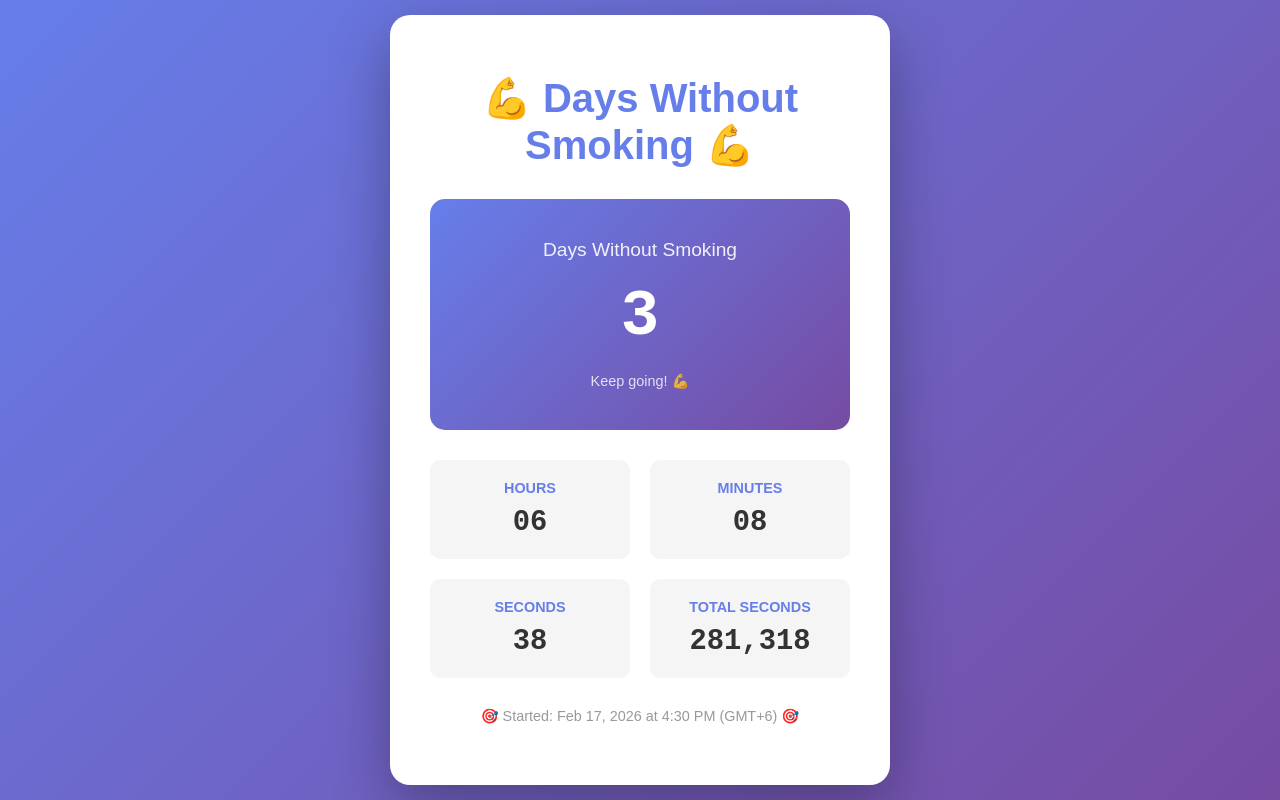
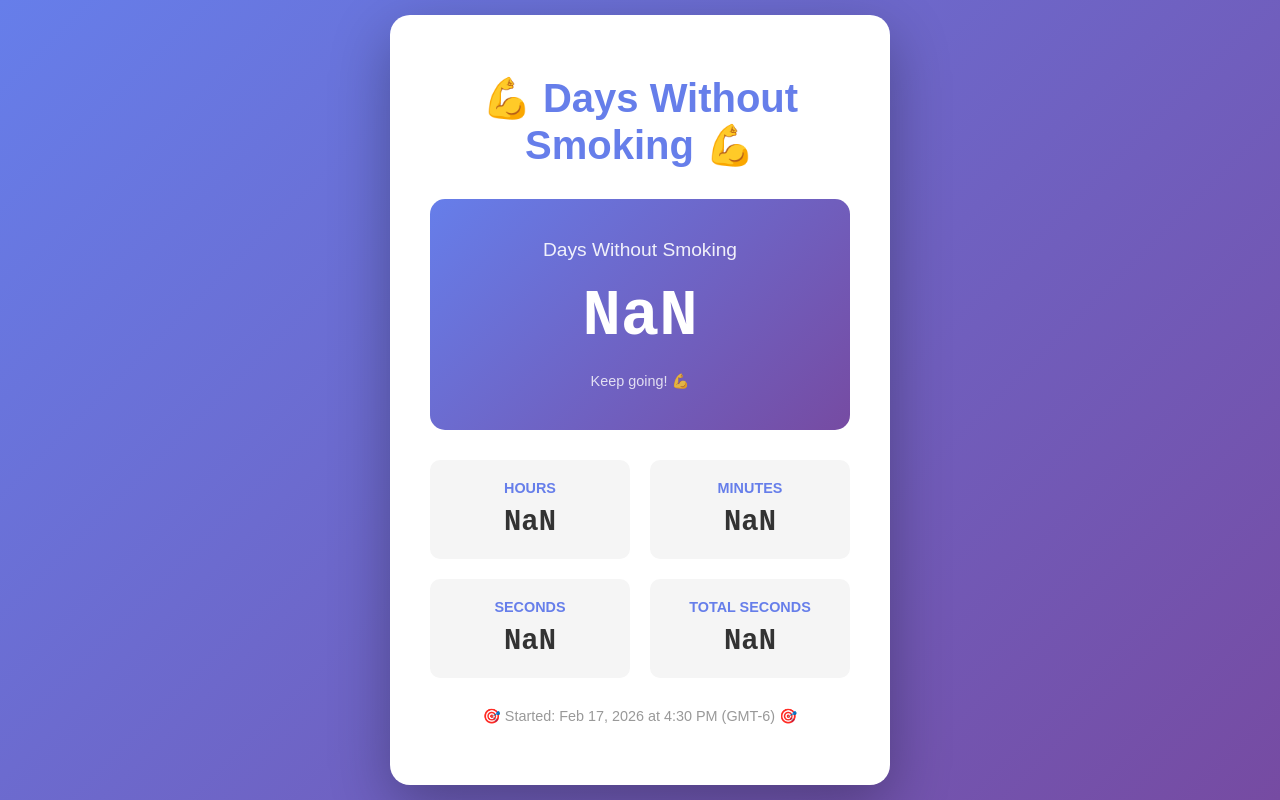
Before and after one commit to mimasweets/trans-crypt, a plain HTML site: page index.html in a window 1280 px wide. Drawn offline with Linux system fonts and the light colour scheme.

Commit message:
Fix time zone in footer and start date

```diff
--- a/index.html
+++ b/index.html
@@ -126,7 +126,7 @@
         </div>
 
         <div class="footer">
-            <p>🎯 Started: Feb 17, 2026 at 4:30 PM (GMT+6) 🎯</p>
+            <p>🎯 Started: Feb 17, 2026 at 4:30 PM (GMT-6) 🎯</p>
         </div>
     </div>
 
@@ -134,7 +134,7 @@
         function updateCounter() {
             // Start date: February 17, 2026 at 4:30 PM GMT+6
             // GMT+6 = UTC+6, so 4:30 PM GMT+6 = 10:30 AM UTC
-            const startDate = new Date('2026-02-17T10:30:00Z');
+            const startDate = new Date('2026-02-17T4:30:00Z');
             const now = new Date();
 
             // Calculate differences
```
